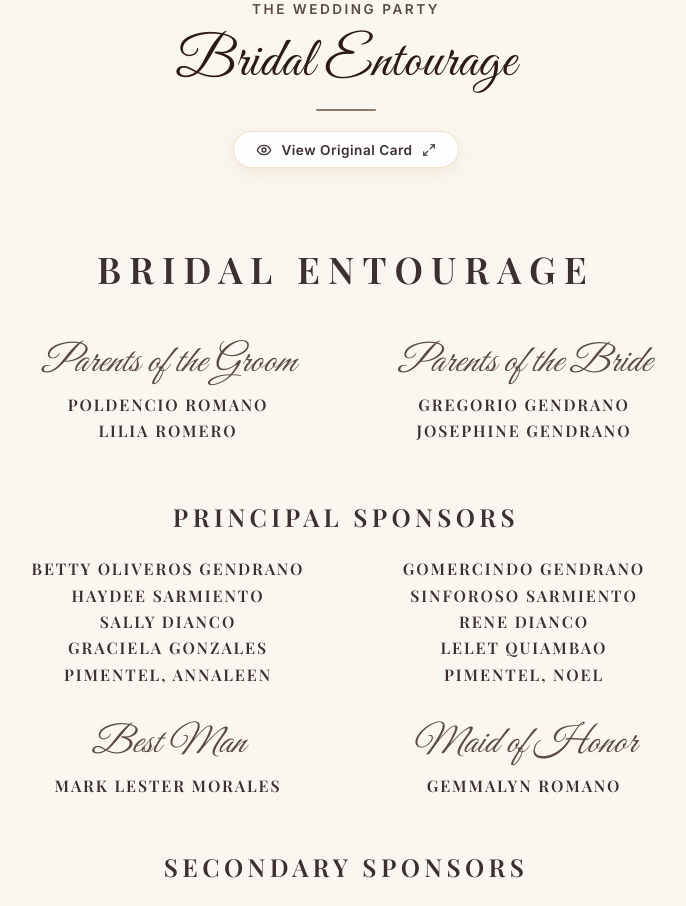
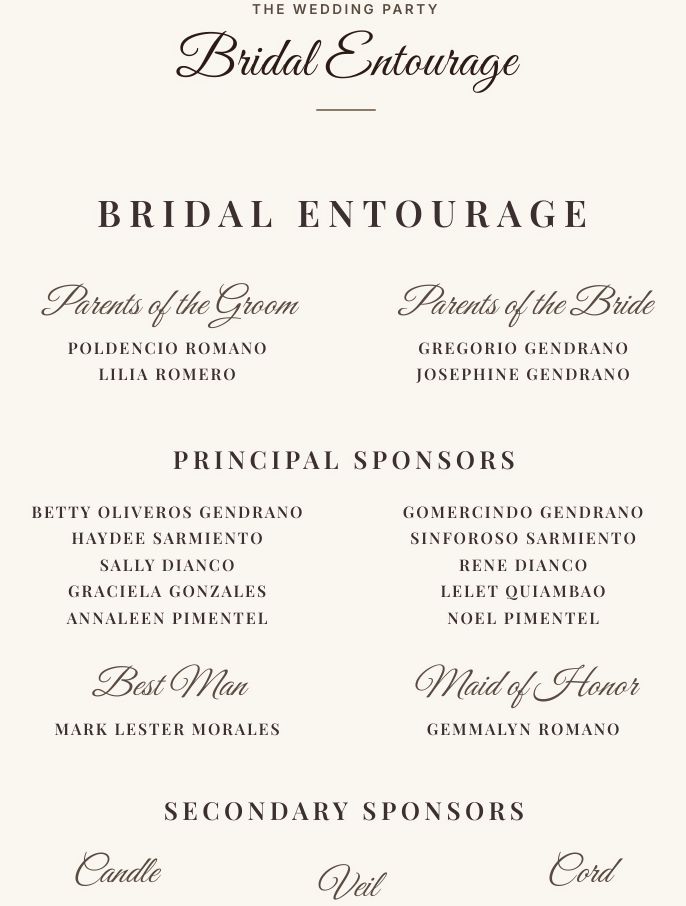
Before and after one commit to bantora/mark-and-glenda, a React (Vite) app: page / in a window 1280 px wide. Shown: the part 1020-1926 px from the top of the page, without its empty margins (294-980 px from the left). Built offline with nearby package versions, Linux system fonts and the light colour scheme; the HTML template or start-up script is replaced by a standard one; a web font is replaced by a local one.

Commit message:
fix: format Pimentel sponsors first-name first and remove view original card button

```diff
--- a/src/components/Entourage.jsx
+++ b/src/components/Entourage.jsx
@@ -1,35 +1,13 @@
-import React, { useState } from 'react';
-import { Eye, Maximize2, X } from 'lucide-react';
+import React from 'react';
 
 export default function Entourage() {
-  const [activeImage, setActiveImage] = useState(null);
-
   return (
-    <>
     <section id="entourage" className="entourage-section">
       {/* Section Header */}
       <div className="section-header">
         <p className="section-subtitle">The Wedding Party</p>
         <h2 className="section-title font-serif">Bridal Entourage</h2>
         <div className="section-divider"></div>
-
-          <div className="entourage-invite-btn-wrapper">
-            <button
-              type="button"
-              className="btn-view-invite btn-entourage-card-link"
-              onClick={() =>
-                setActiveImage({
-                  src: '/photos/bridal-entourage.jpg',
-                  title: 'Bridal Entourage Invitation Card'
-                })
-              }
-              aria-label="View original Bridal Entourage invitation card"
-            >
-              <Eye size={16} />
-              <span>View Original Card</span>
-              <Maximize2 size={14} />
-            </button>
-          </div>
       </div>
 
       {/* Entourage Text Arrangement Board */}
@@ -62,14 +40,14 @@ export default function Entourage() {
                   <p className="entourage-person-name">HAYDEE SARMIENTO</p>
                   <p className="entourage-person-name">SALLY DIANCO</p>
                   <p className="entourage-person-name">GRACIELA GONZALES</p>
-                    <p className="entourage-person-name">PIMENTEL, ANNALEEN</p>
+                  <p className="entourage-person-name">ANNALEEN PIMENTEL</p>
                 </div>
                 <div className="entourage-col">
                   <p className="entourage-person-name">GOMERCINDO GENDRANO</p>
                   <p className="entourage-person-name">SINFOROSO SARMIENTO</p>
                   <p className="entourage-person-name">RENE DIANCO</p>
                   <p className="entourage-person-name">LELET QUIAMBAO</p>
-                    <p className="entourage-person-name">PIMENTEL, NOEL</p>
+                  <p className="entourage-person-name">NOEL PIMENTEL</p>
                 </div>
               </div>
             </div>
@@ -164,23 +142,5 @@ export default function Entourage() {
         </div>
       </div>
     </section>
-
-      {/* Lightbox Modal */}
-      {activeImage && (
-        <div className="lightbox-modal-overlay" onClick={() => setActiveImage(null)}>
-          <div className="lightbox-modal-content" onClick={(e) => e.stopPropagation()}>
-            <button
-              className="lightbox-close-btn"
-              onClick={() => setActiveImage(null)}
-              aria-label="Close Lightbox"
-            >
-              <X size={20} />
-            </button>
-            <img src={activeImage.src} alt={activeImage.title} className="lightbox-img" />
-            <p className="lightbox-caption font-serif">{activeImage.title}</p>
-          </div>
-        </div>
-      )}
-    </>
   );
 }
```
Lines whose indentation alone changed are shown as unchanged.
